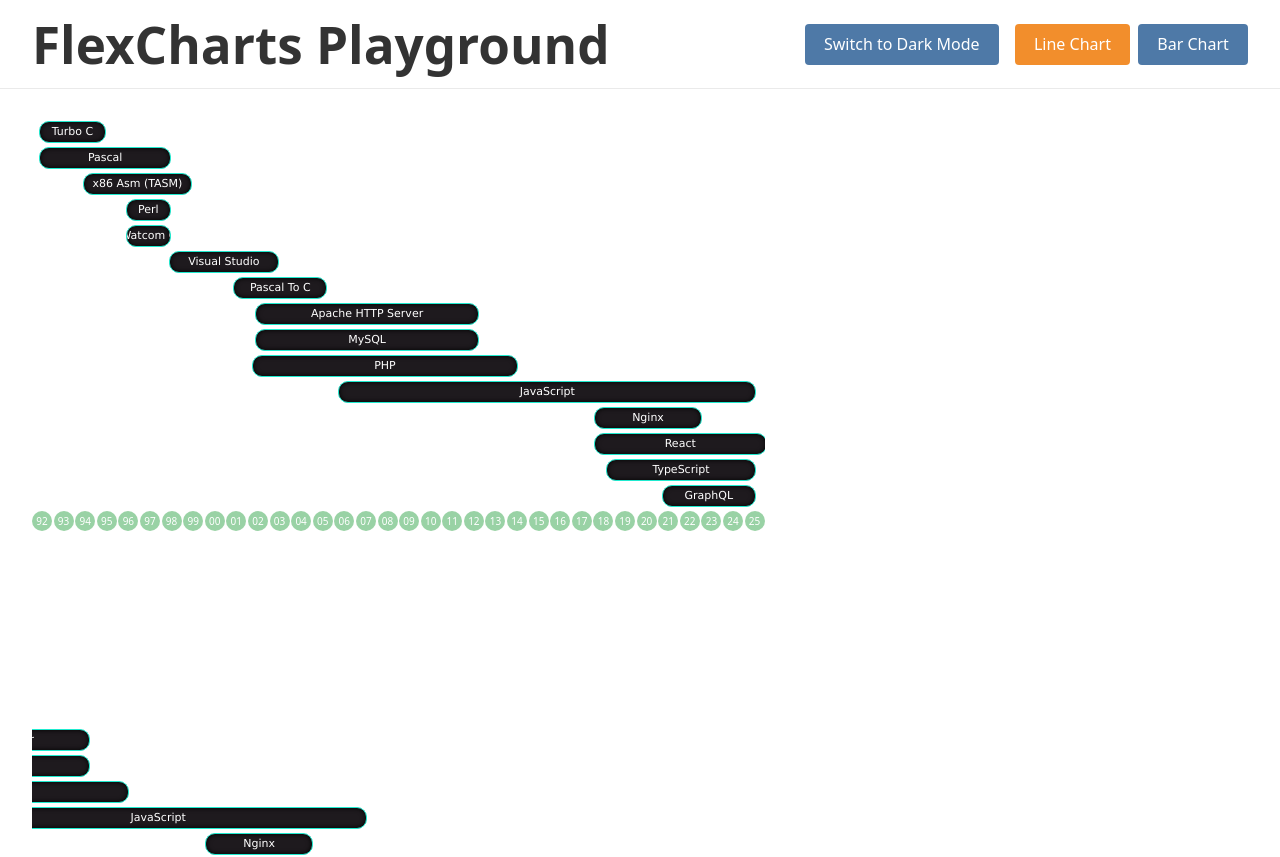
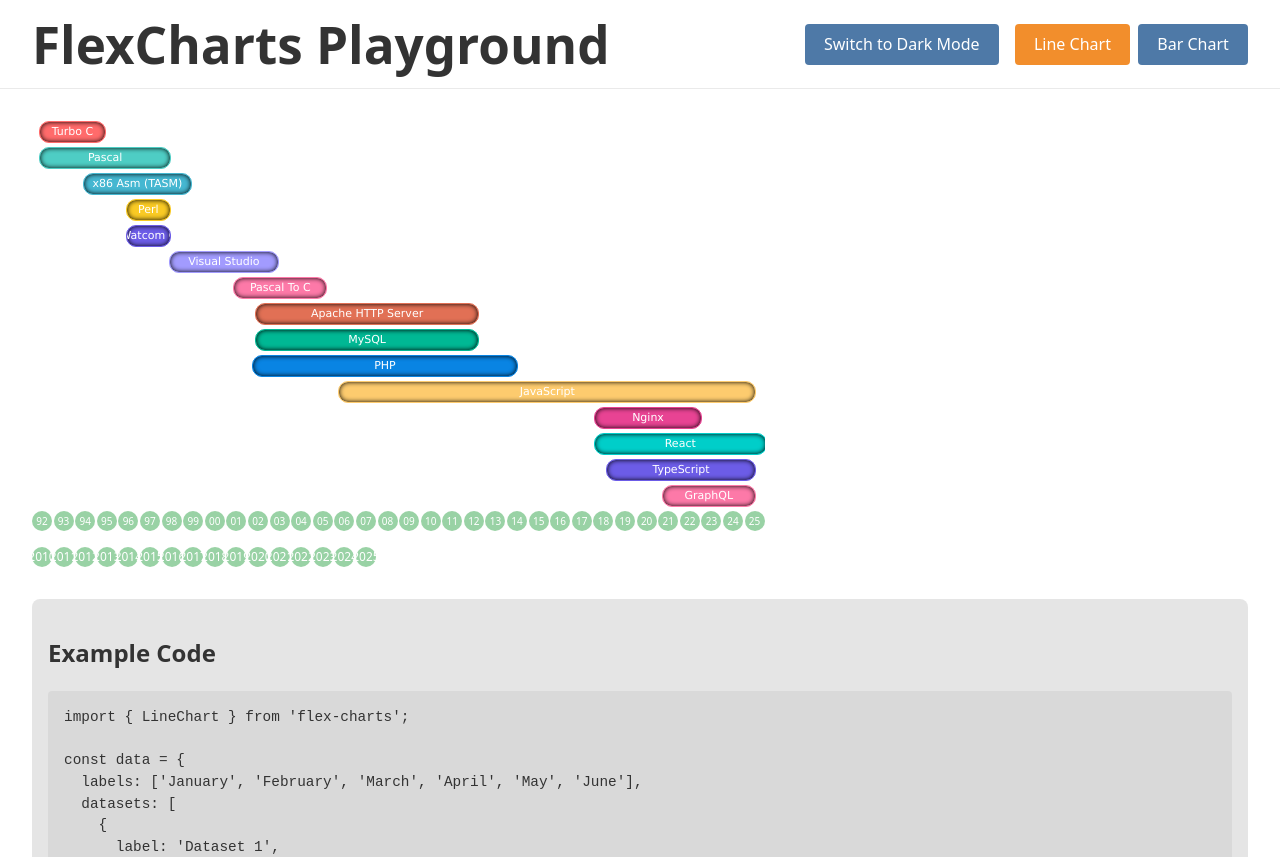
Before and after one commit to terotests/FlexCharts, a React (Vite) app in the folder flex-charts/: page / in a window 1280 px wide. Shown: the top 857 px of the page. Built offline with nearby package versions, Linux system fonts and the light colour scheme.

Commit message:
refactor the interface

```diff
--- a/flex-charts/src/App.tsx
+++ b/flex-charts/src/App.tsx
@@ -2,7 +2,7 @@
 import { LineChart, useChartTheme, type ChartData } from "./lib";
 import "./App.css";
 
-import { DateRange } from "./lib/components/DateRange";
+import { DateRange, type BarData } from "./lib/components/DateRange";
 
 function App() {
   const { theme, toggleTheme } = useChartTheme();
@@ -34,6 +34,116 @@
       position: "top" as const,
     },
   };
+
+  // Custom bar data for the first DateRange with colors
+  const customBars: BarData[] = [
+    {
+      id: 1,
+      start: "05/1992",
+      end: "05/1995",
+      label: "Turbo C",
+      backgroundColor: "#ff6b6b",
+    },
+    {
+      id: 2,
+      start: "05/1992",
+      end: "05/1998",
+      label: "Pascal",
+      backgroundColor: "#4ecdc4",
+    },
+    {
+      id: 3,
+      start: "05/1994",
+      end: "05/1999",
+      label: "x86 Asm (TASM)",
+      backgroundColor: "#45b7d1",
+    },
+    {
+      id: 4,
+      start: "05/1996",
+      end: "05/1998",
+      label: "Perl",
+      backgroundColor: "#f9ca24",
+    },
+    {
+      id: 5,
+      start: "05/1996",
+      end: "05/1998",
+      label: "Watcom C",
+      backgroundColor: "#6c5ce7",
+    },
+    {
+      id: 6,
+      start: "05/1998",
+      end: "05/2003",
+      label: "Visual Studio",
+      backgroundColor: "#a29bfe",
+    },
+    {
+      id: 7,
+      start: "05/2001",
+      end: "08/2005",
+      label: "Pascal To C",
+      backgroundColor: "#fd79a8",
+    },
+    {
+      id: 8,
+      start: "05/2002",
+      end: "08/2012",
+      label: "Apache HTTP Server",
+      backgroundColor: "#e17055",
+    },
+    {
+      id: 9,
+      start: "05/2002",
+      end: "08/2012",
+      label: "MySQL",
+      backgroundColor: "#00b894",
+    },
+    {
+      id: 10,
+      start: "03/2002",
+      end: "06/2014",
+      label: "PHP",
+      backgroundColor: "#0984e3",
+    },
+    {
+      id: 11,
+      start: "03/2006",
+      end: "06/2025",
+      label: "JavaScript",
+      backgroundColor: "#fdcb6e",
+    },
+    {
+      id: 12,
+      start: "01/2018",
+      end: "12/2022",
+      label: "Nginx",
+      backgroundColor: "#e84393",
+    },
+    {
+      id: 13,
+      start: "01/2018",
+      end: "12/2025",
+      label: "React",
+      backgroundColor: "#00cec9",
+    },
+    {
+      id: 14,
+      start: "08/2018",
+      end: "06/2025",
+      label: "TypeScript",
+      backgroundColor: "#6c5ce7",
+      textColor: "#ffffff",
+    },
+    {
+      id: 15,
+      start: "03/2021",
+      end: "06/2025",
+      label: "GraphQL",
+      backgroundColor: "#fd79a8",
+    },
+  ];
 
   return (
     <div
@@ -76,6 +186,7 @@
             width="1000px"
             labelFontSize="10px"
             key="1"
+            bars={customBars}
             renderTitle={(time) => `${time.value.toString().slice(2, 4)}`}
           />
 
--- a/flex-charts/src/lib/components/DateRange.tsx
+++ b/flex-charts/src/lib/components/DateRange.tsx
@@ -1,7 +1,6 @@
 import { useMemo } from "react";
 import {
   calculateTimeSlot,
-  flattenResults,
   parseTimeString,
   splitTimeRangeIntoIntervals,
   type TTimeInterval,
@@ -9,19 +8,32 @@
 } from "../time";
 
 import "./DateRange.css"; // Assuming you have a CSS file for styling
-import { useSwipe } from "../hooks/useSwipe";
+
+// Type definitions for the bar data
+export interface BarData {
+  id?: string | number;
+  start: string;
+  end: string;
+  label: string;
+  color?: string;
+  backgroundColor?: string;
+  textColor?: string;
+}
 
 const Bar = (props: {
   start: string;
   end: string;
   renderTitle?: (time: TTimeIntervalType) => string;
   children?: React.ReactNode;
+  color?: string;
+  backgroundColor?: string;
+  textColor?: string;
   range: {
     start: string;
     end: string;
   };
 }) => {
-  const { start, end, range } = props;
+  const { start, end, range, color, backgroundColor, textColor } = props;
 
   const startTime = useMemo(() => parseTimeString(start), [start]);
   const endTime = useMemo(() => parseTimeString(end), [end]);
@@ -60,7 +72,6 @@
           left: prosStart,
           top: "0px",
           width: prosEnd,
-
           height: "20px",
           borderRadius: "10px",
           overflow: "hidden",
@@ -68,6 +79,9 @@
           position: "absolute",
           justifyContent: "center",
           alignItems: "center",
+          backgroundColor: backgroundColor || "#3b82f6",
+          color: textColor || "white",
+          border: `1px solid ${color || backgroundColor || "#3b82f6"}`,
         }}
       >
         {props.children}
@@ -83,11 +97,14 @@
   labelFontSize?: string;
   renderTitle?: (time: TTimeInterval) => string;
   interval: TTimeIntervalType;
+  bars?: BarData[];
 }) => {
-  const { startDate, endDate, interval } = props;
-
+  const { startDate, endDate, interval, bars } = props;
   const start = useMemo(() => parseTimeString(startDate), [startDate]);
   const end = useMemo(() => parseTimeString(endDate), [endDate]);
+
+  // Use provided bars or empty array if no bars provided
+  const barData = bars || [];
 
   const slots = useMemo(() => {
     return splitTimeRangeIntoIntervals(
@@ -122,6 +139,7 @@
           width: "100%",
         }}
       >
+        {" "}
         <div
           style={{
             display: "flex",
@@ -132,124 +150,19 @@
             overflow: "hidden",
           }}
         >
-          <Bar
-            start="05/1992"
-            end="05/1995"
-            range={{ start: props.startDate, end: props.endDate }}
-          >
-            Turbo C
-          </Bar>
-
-          <Bar
-            start="05/1992"
-            end="05/1998"
-            range={{ start: props.startDate, end: props.endDate }}
-          >
-            Pascal
-          </Bar>
-          <Bar
-            start="05/1994"
-            end="05/1999"
-            range={{ start: props.startDate, end: props.endDate }}
-          >
-            x86 Asm (TASM)
-          </Bar>
-
-          <Bar
-            start="05/1996"
-            end="05/1998"
-            range={{ start: props.startDate, end: props.endDate }}
-          >
-            Perl
-          </Bar>
-
-          <Bar
-            start="05/1996"
-            end="05/1998"
-            range={{ start: props.startDate, end: props.endDate }}
-          >
-            Watcom C
-          </Bar>
-
-          <Bar
-            start="05/1998"
-            end="05/2003"
-            range={{ start: props.startDate, end: props.endDate }}
-          >
-            Visual Studio
-          </Bar>
-
-          <Bar
-            start="05/2001"
-            end="08/2005"
-            range={{ start: props.startDate, end: props.endDate }}
-          >
-            Pascal To C
-          </Bar>
-
-          <Bar
-            start="05/2002"
-            end="08/2012"
-            range={{ start: props.startDate, end: props.endDate }}
-          >
-            Apache HTTP Server
-          </Bar>
-
-          <Bar
-            start="05/2002"
-            end="08/2012"
-            range={{ start: props.startDate, end: props.endDate }}
-          >
-            MySQL
-          </Bar>
-
-          <Bar
-            start="03/2002"
-            end="06/2014"
-            range={{ start: props.startDate, end: props.endDate }}
-          >
-            PHP
-          </Bar>
-
-          <Bar
-            start="03/2006"
-            end="06/2025"
-            range={{ start: props.startDate, end: props.endDate }}
-          >
-            JavaScript
-          </Bar>
-
-          <Bar
-            start="01/2018"
-            end="12/2022"
-            range={{ start: props.startDate, end: props.endDate }}
-          >
-            Nginx
-          </Bar>
-
-          <Bar
-            start="01/2018"
-            end="12/2025"
-            range={{ start: props.startDate, end: props.endDate }}
-          >
-            React
-          </Bar>
-
-          <Bar
-            start="08/2018"
-            end="06/2025"
-            range={{ start: props.startDate, end: props.endDate }}
-          >
-            TypeScript
-          </Bar>
-
-          <Bar
-            start="03/2021"
-            end="06/2025"
-            range={{ start: props.startDate, end: props.endDate }}
-          >
-            GraphQL
-          </Bar>
+          {barData.map((bar) => (
+            <Bar
+              key={bar.id || `${bar.start}-${bar.end}-${bar.label}`}
+              start={bar.start}
+              end={bar.end}
+              color={bar.color}
+              backgroundColor={bar.backgroundColor}
+              textColor={bar.textColor}
+              range={{ start: props.startDate, end: props.endDate }}
+            >
+              {bar.label}
+            </Bar>
+          ))}
           <div
             className="time-slots"
             style={{ width: "100%", display: "flex", flexWrap: "nowrap" }}
```
